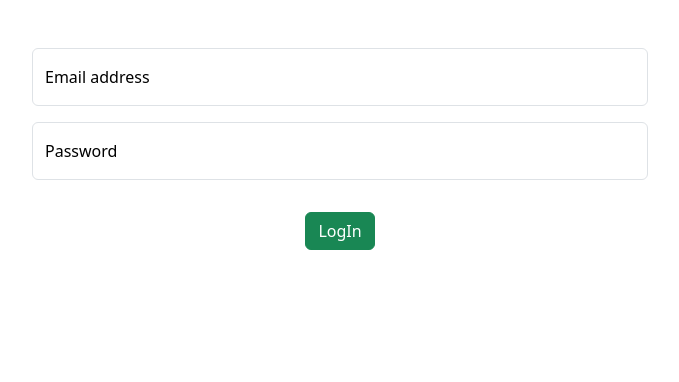
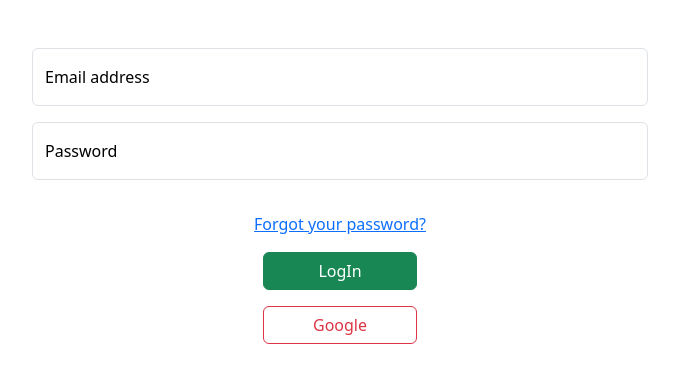
Before and after one commit to JaramilloL/shop-on-line, a React (Vite) app: page /login in a window 1280 px wide. Shown: the top 382 px of the page, without its empty margins (300-979 px from the left). Built offline with nearby package versions, Linux system fonts and the light colour scheme; no server answers.

Commit message:
configuraciones del estado global y permisos

```diff
--- a/src/components/FormLogin.jsx
+++ b/src/components/FormLogin.jsx
@@ -1,34 +1,60 @@
 //este componente contiene el formulario de login del usuario
 //implementaremos la libreria de react-hook-form para la data de cada formulario
-import { useContext } from 'react';
-import { useForm } from 'react-hook-form'
-import { UserContext } from '../context/UserContext';
-import { useNavigate } from 'react-router-dom';
+import { useContext } from "react";
+import { useForm } from "react-hook-form";
+import { UserContext } from "../context/UserContext";
+import { Link, useNavigate } from "react-router-dom";
+import { ToastContainer, toast } from "react-toastify";
+import "react-toastify/dist/ReactToastify.css";
 
 const FormLogin = () => {
   //llamamos al contexto para actualizar el envio de login a dashboard
-  const { loginUser } = useContext(UserContext);
+  const { loginUser, loginAccess, signInWithGoogle, resetPassword } =
+    useContext(UserContext);
 
   //?usamos la navegacion para la redireccion de pagina
   const userNavigate = useNavigate();
-
-  const { handleSubmit, register, reset, formState: { errors } } = useForm();
+  const {
+    handleSubmit,
+    register,
+    reset,
+    formState: { errors },
+    getValues,
+  } = useForm();
 
   //creamos la funcion de envio de datos del formulario
-    const onSubmit =  handleSubmit(async(data)=>{
+  const onSubmit = handleSubmit(async (data) => {
     try {
       console.log(data);
       loginUser(data.email, data.password);
+      loginAccess();
+      userNavigate("/");
       reset();
-            userNavigate('/')
     } catch (error) {
-            console.log(error)
+      console.log(error);
     }
+  });
+  //creamos la funcio para el inicio de secion de google
+  const signInGoogle = async () => {
+    try {
+      await signInWithGoogle();
+      loginAccess();
+      userNavigate("/");
+    } catch (error) {
+      console.log(error);
+    }
+  };
 
-    })
+  const resetP = async () => {
+    const emailValue = getValues("email");
+    if (!emailValue) {
+      toast.error("enter yout email");
+    }
+    await resetPassword(emailValue);
+  };
 
   return (
-    <form className="container w-50 mt-5" onSubmit={ onSubmit }>
+    <form className="container w-50 mt-5" onSubmit={onSubmit}>
       <div className="form-floating mb-3">
         <input
           type="email"
@@ -36,17 +62,15 @@ const FormLogin = () => {
           id="floatingInput"
           placeholder="name@example.com"
           name="email"
-          {
-            ...register('email', {
+          {...register("email", {
             required: {
               value: true,
-                message:'email is required'
-              }
-            })
-          }
+              message: "email is required",
+            },
+          })}
         />
         <label htmlFor="floatingInput">Email address</label>
-        <p className="text-danger text-center">{ errors?.email?.message }</p>
+        <p className="text-danger text-center">{errors?.email?.message}</p>
       </div>
       <div className="form-floating">
         <input
@@ -55,21 +79,34 @@ const FormLogin = () => {
           id="floatingPassword"
           placeholder="Password"
           name="password"
-          {
-            ...register('password', {
+          {...register("password", {
             required: {
               value: true,
-                message:'password is required'
-              }
-            })
-          }
+              message: "password is required",
+            },
+          })}
         />
         <label htmlFor="floatingPassword">Password</label>
-        <p className="text-danger text-center">{ errors?.email?.message }</p>
+        <p className="text-danger text-center">{errors?.email?.message}</p>
+
+        <div className="d-flex justify-content-center align-content-center align-align-items-center">
+          <Link className="text-primary mt-3 text-center" onClick={resetP}>
+            Forgot your password?
+          </Link>
+        </div>
       </div>
       <div className="d-flex justify-content-center align-content-center align-items-center">
-        <button className="btn btn-success mt-3">LogIn</button>
+        <button className="btn btn-success mt-3 w-25">LogIn</button>
       </div>
+      <div className="d-flex justify-content-center align-content-center align-items-center">
+        <button
+          className="btn border-danger text-danger mt-3 w-25"
+          onClick={signInGoogle}
+        >
+          Google
+        </button>
+      </div>
+      <ToastContainer />
     </form>
   );
 };
--- a/src/context/StateContext.jsx
+++ b/src/context/StateContext.jsx
@@ -1,40 +1,82 @@
 //este componente manejara todas las funciones y compoartira la informacion creada a el contexto de toda la aplicacion
 //usamos proptypes para a validacion de los datos de entradas
-import PropTypes from 'prop-types'
-import { useReducer } from "react"
-import ReducerContext from "./ReducerContext"
-import { UserContext } from '../context/UserContext'
-import { auth } from '../firebase/firebaseConfig'
-import { createUserWithEmailAndPassword, signInWithEmailAndPassword } from 'firebase/auth'
+import PropTypes from "prop-types";
+import { useEffect, useReducer, useState } from "react";
+import ReducerContext from "./ReducerContext";
+import { UserContext } from "../context/UserContext";
+import { auth } from "../firebase/firebaseConfig";
+import {
+  createUserWithEmailAndPassword,
+  signInWithEmailAndPassword,
+  signOut,
+  GoogleAuthProvider,
+  signInWithPopup,
+  sendPasswordResetEmail,
+  onAuthStateChanged,
+} from "firebase/auth";
 
-const StateContext = ( {children} ) => {
+const StateContext = ({ children }) => {
   //esto sera el estado inicial de la app
   const initialState = {
-        isAutenticated : false,
-        user: null
-    }
+    isAutenticated: false,
+    user: null,
+  };
   //vamos a crear una funcion para registrar un usuario en firebase
-    const registerUser = (email, password) => createUserWithEmailAndPassword(auth, email, password);
+  const registerUser = (email, password) =>
+    createUserWithEmailAndPassword(auth, email, password);
 
   //vamos a crear la funcion de login en el usuario
-    const loginUser = async(email, password) => await signInWithEmailAndPassword(auth, email, password);
+  const loginUser = async (email, password) =>
+    await signInWithEmailAndPassword(auth, email, password);
+
+  //creamos loa accesos a la pagina de dashboard
+  const loginAccess = () => dispatch({ type: "login" });
+  const logoutAccess = () => dispatch({ type: "logout" });
+
+  const logout = () => signOut();
+
+  //creamos el inicio de secion con google
+  const signInWithGoogle = () => {
+    const google = new GoogleAuthProvider();
+    return signInWithPopup(auth, google);
+  };
+
+  //creamos funcion para un reset de password
+  const resetPassword = (email) => sendPasswordResetEmail(auth, email);
+  const [user, setUser] = useState()
+
+   //usamos un useeffect para ver el tipo de logeo del usuario es decir si fue mediente google o por correo y password
+   useEffect(()=>{
+    onAuthStateChanged((stateAuth) => {
+      console.log(stateAuth)
+      setUser(stateAuth)
+    })
+  })
 
   //usamos el reducer para traer la validacion del switch que existe en el ReducerContext
-    const [state, dispatch] = useReducer(ReducerContext, initialState)
+  const [state, dispatch] = useReducer(ReducerContext, initialState);
   return (
-    <UserContext.Provider value={{
+    <UserContext.Provider
+      value={{
         state,
         dispatch,
         registerUser,
-        loginUser
-    }}>
+        loginUser,
+        loginAccess,
+        logoutAccess,
+        logout,
+        signInWithGoogle,
+        resetPassword,
+        user
+      }}
+    >
       {children}
     </UserContext.Provider>
-  )
-}
+  );
+};
 
-export default StateContext
+export default StateContext;
 
 StateContext.propTypes = {
-    children: PropTypes.any
-}
+  children: PropTypes.any,
+};
```
Lines whose indentation alone changed are shown as unchanged.
